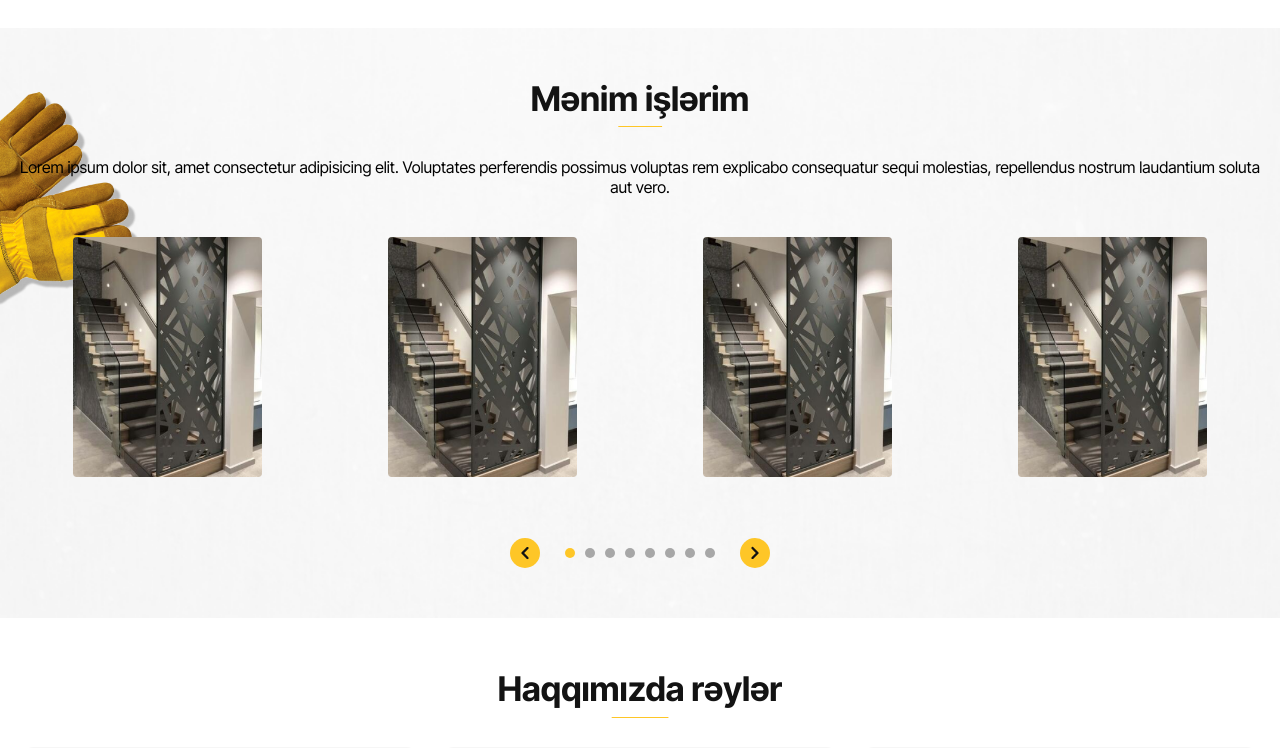
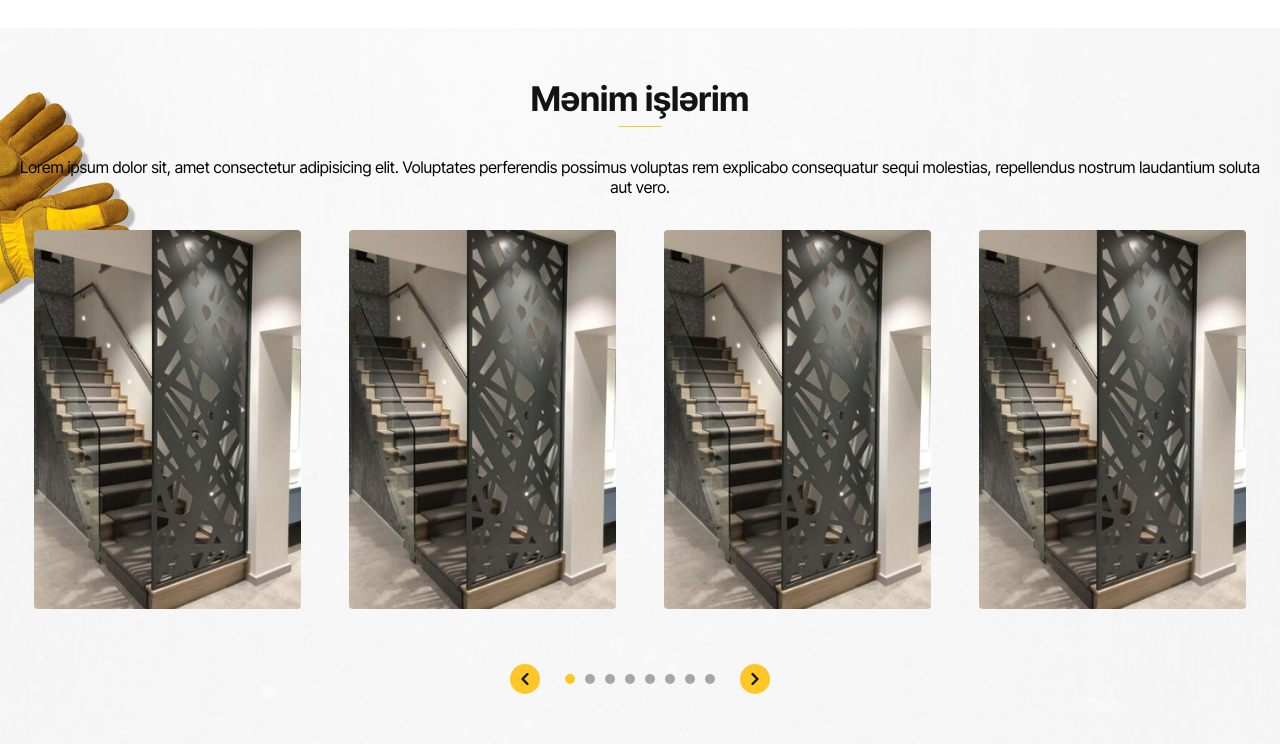
Before and after one commit to alexop89056/weldingFull, a Django app: page / in a window 1280 px wide. Shown: the part 1866-2614 px from the top of the page. Run offline with Django 5.2, Linux system fonts and the light colour scheme.

Commit message:
css changes

```diff
--- a/app/static/css/index.css
+++ b/app/static/css/index.css
@@ -744,8 +744,8 @@ button {
   width: 350px;
 }
 .products .products__slider .products__slider-item img {
-  width: 60%;
-  height: 80%;
+  width: 85%;
+  height: 89%;
   -o-object-fit: cover;
      object-fit: cover;
   border-radius: 4px;
--- a/app/static/css/shop.css
+++ b/app/static/css/shop.css
@@ -562,7 +562,6 @@ button {
 .shop__structure .shop__element {
   border-bottom: 1px solid #f6f6f6;
   padding: 10px 0;
-\
   z-index: 0;
   cursor: pointer;
 }
@@ -754,6 +753,7 @@ button {
   .product__page-info button{
     padding: 20px 0;
     width: 100%;
+    width: 100%;
   }
 }
 .slick-arrow {
@@ -921,7 +921,7 @@ button {
   display: none;
   position: absolute;
   background: #fff;
-
+  z-index: 50;
   min-width: 100%;
   -webkit-box-shadow: 0px 8px 16px 0px rgba(0, 0, 0, 0.2);
           box-shadow: 0px 8px 16px 0px rgba(0, 0, 0, 0.2);
```
